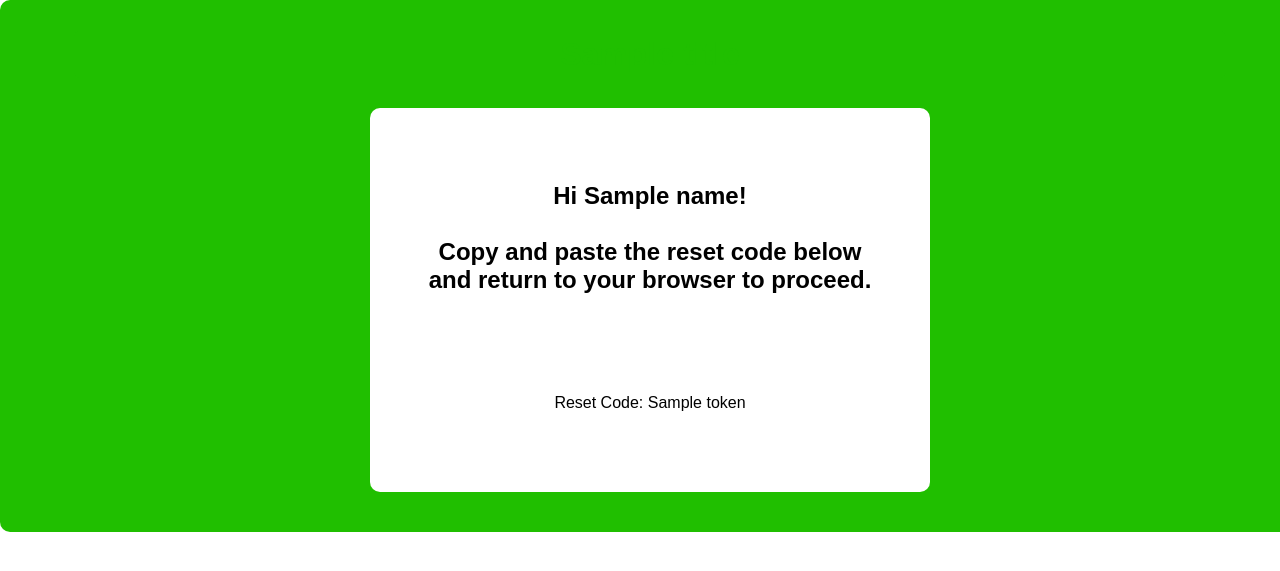
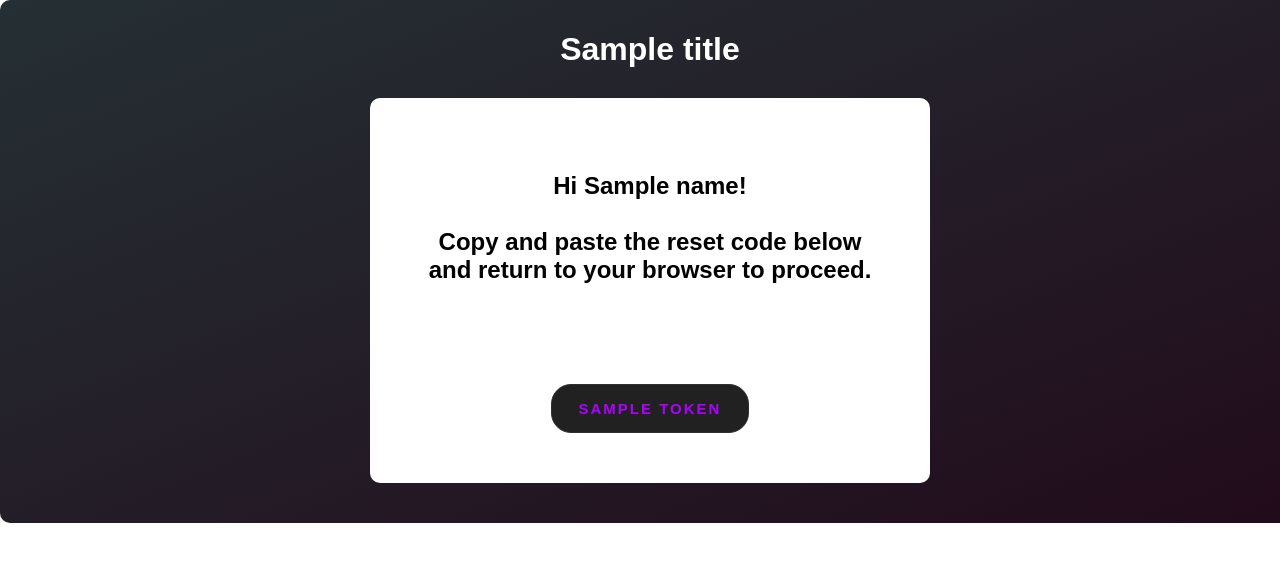
Before and after one commit to EgoPeek/EgoPeekApp, a FastAPI app: template backend/auth/templates/emails.html in a window 1280 px wide. Shown: the top 571 px of the page. Run offline with FastAPI, Linux system fonts and the light colour scheme; the template is opened without the code that fills it: most values are stand-ins (such as "Sample title", 1, 10 or a date in 2020).

Commit message:
My ambitions for an aesthetic email were stomped on by HTML and Google

```diff
--- a/FrontEnd/src/components/About/About.js
+++ b/FrontEnd/src/components/About/About.js
@@ -13,7 +13,7 @@ import EGOPEEK from '../../images/EGOPEEK.png'
 const descriptions = {
     steve:'Computer science major attending CSUSB',
     nate:'Computer Science major - CSUSB. Hoping to touch grass again someday.',
-    sam:'Kay baby pic it is',
+    sam:'I would say I outdid myself, but I’m always this good. So I simply did myself.',
     kevin:'live laugh love',
     gio:'I’m Giovanni and I am 21 years old. Attending CSUSB and majoring in Computer Systems',
     axel:'This is fine.'
@@ -49,7 +49,7 @@ const About = () => {
                     />
                     <MemberCard description={descriptions.sam}
                         memberName={'Sam'}
-                        email={'sam@gmail.com'}
+                        email={'sam100299@gmail.com'}
                         imgSrc={sam}
                         jobTitle={'Software Engineer (Backend)'}
                         github={'https://github.com/SamMC55'}
--- a/backend/auth/templates/emails.html
+++ b/backend/auth/templates/emails.html
@@ -1,24 +1,138 @@
+<!DOCTYPE html PUBLIC "-//W3C//DTD XHTML 1.0 Transitional//EN" "http://www.w3.org/TR/xhtml1/DTD/xhtml1-transitional.dtd">
+<html xmlns="http://www.w3.org/1999/xhtml">
+  <head>
+    <style>
+      button {
+        position: relative;
+        padding: 1em 1.8em;
+        outline: none;
+        border: 1px solid #303030;
+        background: #212121;
+        color: #ae00ff;
+        text-transform: uppercase;
+        letter-spacing: 2px;
+        font-size: 15px;
+        overflow: hidden;
+        -webkit-transition: 0.2s;
+        transition: 0.2s;
+        border-radius: 20px;
+        cursor: pointer;
+        font-weight: bold;
+         }
 
-<html>
+         button:hover {
+        -webkit-box-shadow: 0 0 10px #ae00ff, 0 0 25px #001eff, 0 0 50px #ae00ff;
+            box-shadow: 0 0 10px #ae00ff, 0 0 25px #001eff, 0 0 50px #ae00ff;
+        -webkit-transition-delay: 0.6s;
+            transition-delay: 0.6s;
+         }
+
+         button span {
+        position: absolute;
+         }
+
+         button span:nth-child(1) {
+        top: 0;
+        left: -100%;
+        width: 100%;
+        height: 2px;
+        background: -webkit-gradient(linear, left top, right top, from(transparent), to(#ae00ff));
+        background: linear-gradient(90deg, transparent, #ae00ff);
+         }
+
+         button:hover span:nth-child(1) {
+        left: 100%;
+        -webkit-transition: 0.7s;
+        transition: 0.7s;
+         }
+
+         button span:nth-child(3) {
+        bottom: 0;
+        right: -100%;
+        width: 100%;
+        height: 2px;
+        background: -webkit-gradient(linear, left top, right top, from(transparent), to(#001eff));
+        background: linear-gradient(90deg, transparent, #001eff);
+         }
+
+         button:hover span:nth-child(3) {
+        right: 100%;
+        -webkit-transition: 0.7s;
+        transition: 0.7s;
+        -webkit-transition-delay: 0.35s;
+            transition-delay: 0.35s;
+         }
+
+         button span:nth-child(2) {
+        top: -100%;
+        right: 0;
+        width: 2px;
+        height: 100%;
+        background: -webkit-gradient(linear, left top, left bottom, from(transparent), to(#ae00ff));
+        background: linear-gradient(180deg, transparent, #ae00ff);
+         }
+
+         button:hover span:nth-child(2) {
+        top: 100%;
+        -webkit-transition: 0.7s;
+        transition: 0.7s;
+        -webkit-transition-delay: 0.17s;
+            transition-delay: 0.17s;
+         }
+
+         button span:nth-child(4) {
+        bottom: -100%;
+        left: 0;
+        width: 2px;
+        height: 100%;
+        background: -webkit-gradient(linear, left bottom, left top, from(transparent), to(#001eff));
+        background: linear-gradient(360deg, transparent, #001eff);
+         }
+
+         button:hover span:nth-child(4) {
+        bottom: 100%;
+        -webkit-transition: 0.7s;
+        transition: 0.7s;
+        -webkit-transition-delay: 0.52s;
+            transition-delay: 0.52s;
+         }
+
+         button:active {
+        background: #ae00af;
+        background: -webkit-gradient(linear, left bottom, right top, from(#ae00af), to(#001eff));
+        background: linear-gradient(to top right, #ae00af, #001eff);
+        color: #bfbfbf;
+        -webkit-box-shadow: 0 0 8px #ae00ff, 0 0 8px #001eff, 0 0 8px #ae00ff;
+            box-shadow: 0 0 8px #ae00ff, 0 0 8px #001eff, 0 0 8px #ae00ff;
+        -webkit-transition: 0.1s;
+        transition: 0.1s;
+         }
+
+         button:active span:nth-child(1)
+         span:nth-child(2)
+         span:nth-child(2)
+         span:nth-child(2) {
+        -webkit-transition: none;
+        transition: none;
+        -webkit-transition-delay: none;
+            transition-delay: none;
+         }
+      </style>
+  </head>
 	<body style="margin: 0; padding: 0; box-sizing: border-box; font-family: Arial, Helvetica, sans-serif;">
-  <!-- Body text color -->
-  <div style="width: 100%; background: #20bf00; border-radius: 10px; padding: 10px;">
-
+		<div style="width: 100%; background: linear-gradient(to bottom right, #253034 0%, #220b1b 100%); border-radius: 10px; padding: 10px;">
 			<div style="margin: 0 auto; width: 90%; text-align: center;">
-      <h1 style="background-color: #20bf00; padding: 5px 10px; border-radius: 5px; color: #20bf00;">{{ title }}</h1>
-      <div style="margin: 30px auto; background: white; width: 40%; border-radius: 10px; padding: 50px; text-align: center;">
+				<h1 style="background-color: #ffffff00; color: white;">{{ title }}</h1>
+				<div style="margin: 30px auto; background: rgb(255, 255, 255); width: 40%; border-radius: 10px; padding: 50px; text-align: center;">
 					<h3 style="margin-bottom: 100px; font-size: 24px;">Hi {{ name }}!<br><br>Copy and paste the reset code below and return to your browser to proceed.</h3>
-        <!--message in box-->
-        <p style="margin-bottom: 30px;">Reset Code: {{ token }}</p>
-        <!--button color change-->
-        <!-- <a style="display: block; margin: 0 auto; border: none; background-color: #15202b99; color: rgb(0, 0, 0); width: 200px; line-height: 24px; padding: 10px; font-size: 24px; border-radius: 10px; cursor: pointer; text-decoration: none;"
-          href="http://egopeek.com/reset/password"
-          target="_blank" -->
-        <!-- > -->
-        <!--href is where the button directs you to-->
-          <!-- Reset Password -->
-          <!--button name above-->
-        </a>
+					<button onclick="clicked()" type = "button">
+						<span></span>
+						<span></span>
+						<span></span>
+						<span></span> {{ token }}
+			  		</button>
+            <div class = "code">
+            </div>
 				</div>
 		  	</div>
 		</div>
```
Lines whose indentation alone changed are shown as unchanged.
